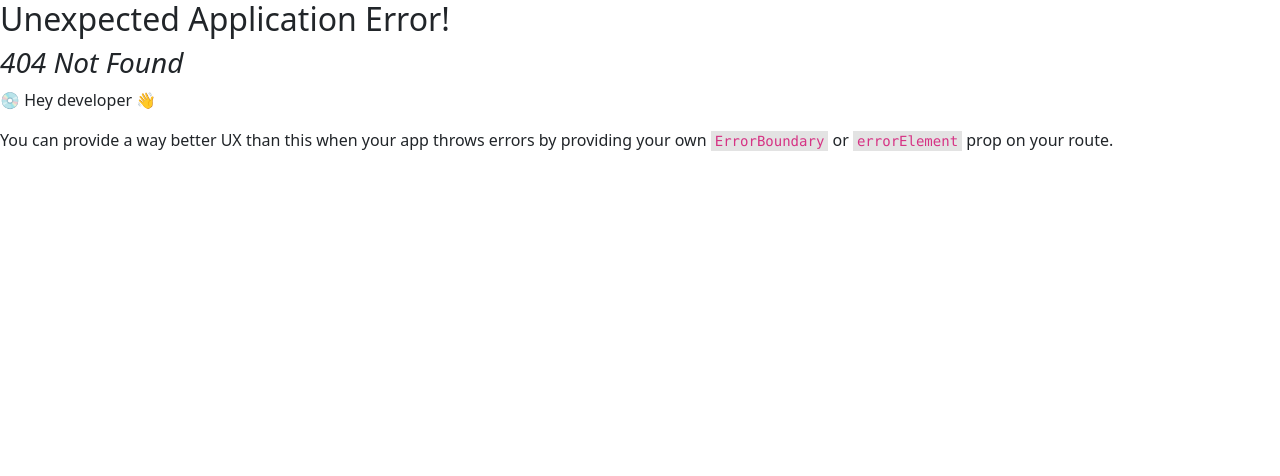
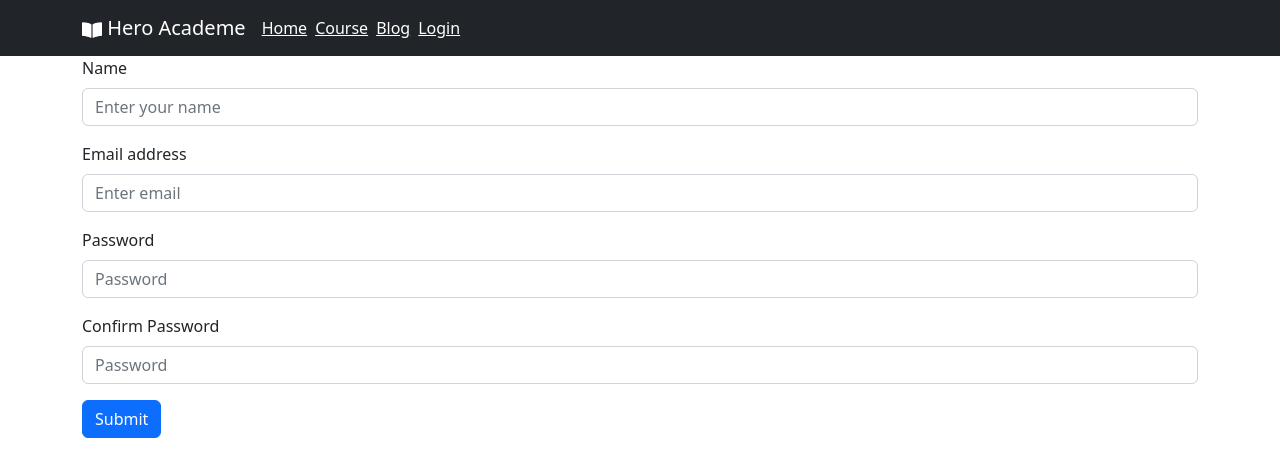
Before and after one commit to saliiimcse/heroacademy, a React (Create React App) app: page /signup in a window 1280 px wide. Before the commit this address had no page. Shown: the top 476 px of the page. Built offline with nearby package versions, Linux system fonts and the light colour scheme.

Commit message:
Google and Github login

```diff
--- /dev/null
+++ b/src/components/Blog/Blog.js
@@ -0,0 +1,11 @@
+import React from 'react';
+
+const Blog = () => {
+    return (
+        <div>
+
+        </div>
+    );
+};
+
+export default Blog;
--- a/src/components/Header/Header.js
+++ b/src/components/Header/Header.js
@@ -3,6 +3,7 @@ import { NavLink } from 'react-router-dom';
 import Container from 'react-bootstrap/Container';
 import Nav from 'react-bootstrap/Nav';
 import Navbar from 'react-bootstrap/Navbar';
+import { FaBookOpen } from 'react-icons/fa';
 
 
 const Header = () => {
@@ -15,7 +16,7 @@ const Header = () => {
         <>
         <Navbar bg="dark" variant="dark">
             <Container className=''>
-                <Navbar.Brand >Hero Academe</Navbar.Brand>
+                <Navbar.Brand ><FaBookOpen></FaBookOpen> Hero Academe</Navbar.Brand>
                 <Nav className="me-auto">
                     <NavLink className="me-2" style={navLInkStyle} to='/'>Home</NavLink>
                     <NavLink className="me-2" style={navLInkStyle} to='/course'>Course</NavLink>
--- a/src/components/Login/Login.js
+++ b/src/components/Login/Login.js
@@ -1,11 +1,38 @@
 import React from 'react';
-import { Col, Row } from 'react-bootstrap';
 import Button from 'react-bootstrap/Button';
 import Form from 'react-bootstrap/Form';
+import { NavLink } from 'react-router-dom';
+import {getAuth, GithubAuthProvider, GoogleAuthProvider, signInWithPopup} from 'firebase/auth'
+import app from '../firebase/firebase.config';
+
+
 
 const Login = () => {
+    const auth = getAuth(app);
+    const googleProvider = new GoogleAuthProvider();
+    const githubProvider = new GithubAuthProvider();
+
+    const handleGoogleSignIn = () =>{
+        signInWithPopup(auth, googleProvider)
+        .then(result =>{
+            const user = result.user;
+            console.log(user);
+        })
+        .catch(error =>{
+            console.log('error: ', error);
+        })
+    }
+    const handleGithubSignIn = () =>{
+        signInWithPopup(auth, githubProvider)
+        .then(result =>{
+            console.log(result);
+        })
+        .catch(error =>{
+            console.log('error: ', error);
+        })
+    }
     return (
-        <div className='container'>
+        <div className='container w-50 mx-auto'>
             <Form>
                 <Form.Group className="mb-3" controlId="formBasicEmail">
                     <Form.Label>Email address</Form.Label>
@@ -16,14 +43,19 @@ const Login = () => {
                     <Form.Label>Password</Form.Label>
                     <Form.Control type="password" placeholder="Password" />
                 </Form.Group>
-                <Button variant="primary" type="submit">
+                <Button  variant="primary" type="submit">
                     Submit
                 </Button>
             </Form>
+            <div>
+                <p>Don't have an account?</p>
+                <NavLink to='/signup'>Register</NavLink>
+
+            </div>
             <div className='mt-5'>
                 <Button className='me-2' variant="outline-success">Login</Button>
-                <Button className='me-2' variant="outline-success">Google</Button>
-                <Button className='me-2' variant="outline-success">Github</Button>
+                <Button onClick={handleGoogleSignIn} className='me-2' variant="outline-success">Google</Button>
+                <Button onClick={handleGithubSignIn} className='me-2' variant="outline-success">Github</Button>
             </div>
         </div>
     );
--- a/src/components/Signup/Signup.js
+++ b/src/components/Signup/Signup.js
@@ -0,0 +1,33 @@
+import React from 'react';
+import { Button, Form } from 'react-bootstrap';
+
+const Signup = () => {
+    return (
+        <div className='container'>
+            <Form>
+                <Form.Group className="mb-3" controlId="formBasicEmail">
+                    <Form.Label>Name</Form.Label>
+                    <Form.Control type="text" placeholder="Enter your name" />
+                </Form.Group>
+                <Form.Group className="mb-3" controlId="formBasicEmail">
+                    <Form.Label>Email address</Form.Label>
+                    <Form.Control type="email" placeholder="Enter email" />
+                </Form.Group>
+
+                <Form.Group className="mb-3" controlId="formBasicPassword">
+                    <Form.Label>Password</Form.Label>
+                    <Form.Control type="password" placeholder="Password" />
+                </Form.Group>
+                <Form.Group className="mb-3" controlId="formBasicPassword">
+                    <Form.Label>Confirm Password</Form.Label>
+                    <Form.Control type="password" placeholder="Password" />
+                </Form.Group>
+                <Button variant="primary" type="submit">
+                    Submit
+                </Button>
+            </Form>
+        </div>
+    );
+};
+
+export default Signup;
```
Also changed, not shown: src/App.js (+10 -0 lines), src/components/firebase/firebase.config.js (renamed from src/firebase/firebase.config.js).
